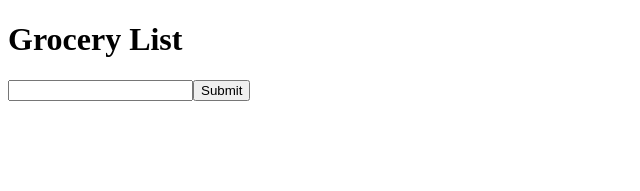
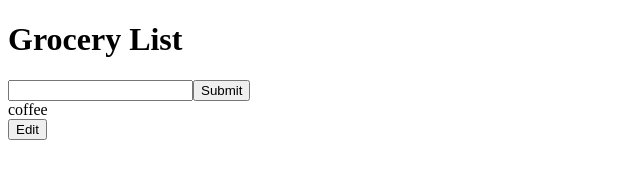
Before and after one commit to ZackLyon/shopping-cart, a React app: page / in a window 1280 px wide. Shown: the top 191 px of the page, without its empty margins (0-640 px from the left). Built offline with nearby package versions, Linux system fonts and the light colour scheme.

Commit message:
Add edit item feature

```diff
--- /dev/null
+++ b/src/components/List/Item.jsx
@@ -0,0 +1,30 @@
+import React, { useState } from 'react';
+
+export default function Item({ id, product, handleEdit }) {
+  const [editable, setEditable] = useState(false);
+  const [edited, setEdited] = useState(product);
+
+  const onEdit = () => {
+    handleEdit(id, edited);
+    setEditable(false);
+  };
+
+  return (
+    <div key={id}>
+      {editable ? (
+        <>
+          <input
+            value={edited}
+            onChange={({ target }) => setEdited(target.value)}
+          ></input>
+          <button onClick={onEdit}>Edit</button>
+        </>
+      ) : (
+        <>
+          <div>{product}</div>
+          <button onClick={() => setEditable(true)}>Edit</button>
+        </>
+      )}
+    </div>
+  );
+}
--- a/src/components/List/List.jsx
+++ b/src/components/List/List.jsx
@@ -1,11 +1,12 @@
 import React from 'react';
+import Item from './Item.jsx';
 
-export default function List({ list }) {
+export default function List({ list, handleEdit }) {
   console.log(list);
   return (
     <div>
       {list.map(({ id, product }) => (
-        <div key={id}>{product}</div>
+        <Item key={id} {...{ id, product, handleEdit }} />
       ))}
     </div>
   );
--- a/src/views/ShoppingList/ShoppingList.jsx
+++ b/src/views/ShoppingList/ShoppingList.jsx
@@ -6,7 +6,7 @@
 const initialList = [
   {
     id: '001',
-    item: 'coffee',
+    product: 'coffee',
     completed: false,
   },
 ];
@@ -18,6 +18,15 @@
     case 'add': {
       return [...list, { id, product, completed: false }];
     }
+    case 'edit': {
+      console.log(id, type, product);
+      const productIndex = list.findIndex((item) => item.id === id);
+      console.log(productIndex);
+      return list.map((item, index) => {
+        console.log(index);
+        return productIndex === index ? { id, type, product } : item;
+      });
+    }
     default:
       throw Error(`Apologies, customer, ${type} is not allowed.`);
   }
@@ -27,10 +36,17 @@
   const [list, dispatch] = useReducer(listReducer, initialList);
 
   const handleAdd = (product) => {
-    console.log(product);
     dispatch({
       id: nanoid(3),
       type: 'add',
+      product,
+    });
+  };
+
+  const handleEdit = (id, product) => {
+    dispatch({
+      id,
+      type: 'edit',
       product,
     });
   };
@@ -39,7 +55,7 @@
     <div>
       <h1>Grocery List</h1>
       <AddItem {...{ handleAdd }} />
-      <List {...{ list }} />
+      <List {...{ list, handleEdit }} />
     </div>
   );
 }
```
